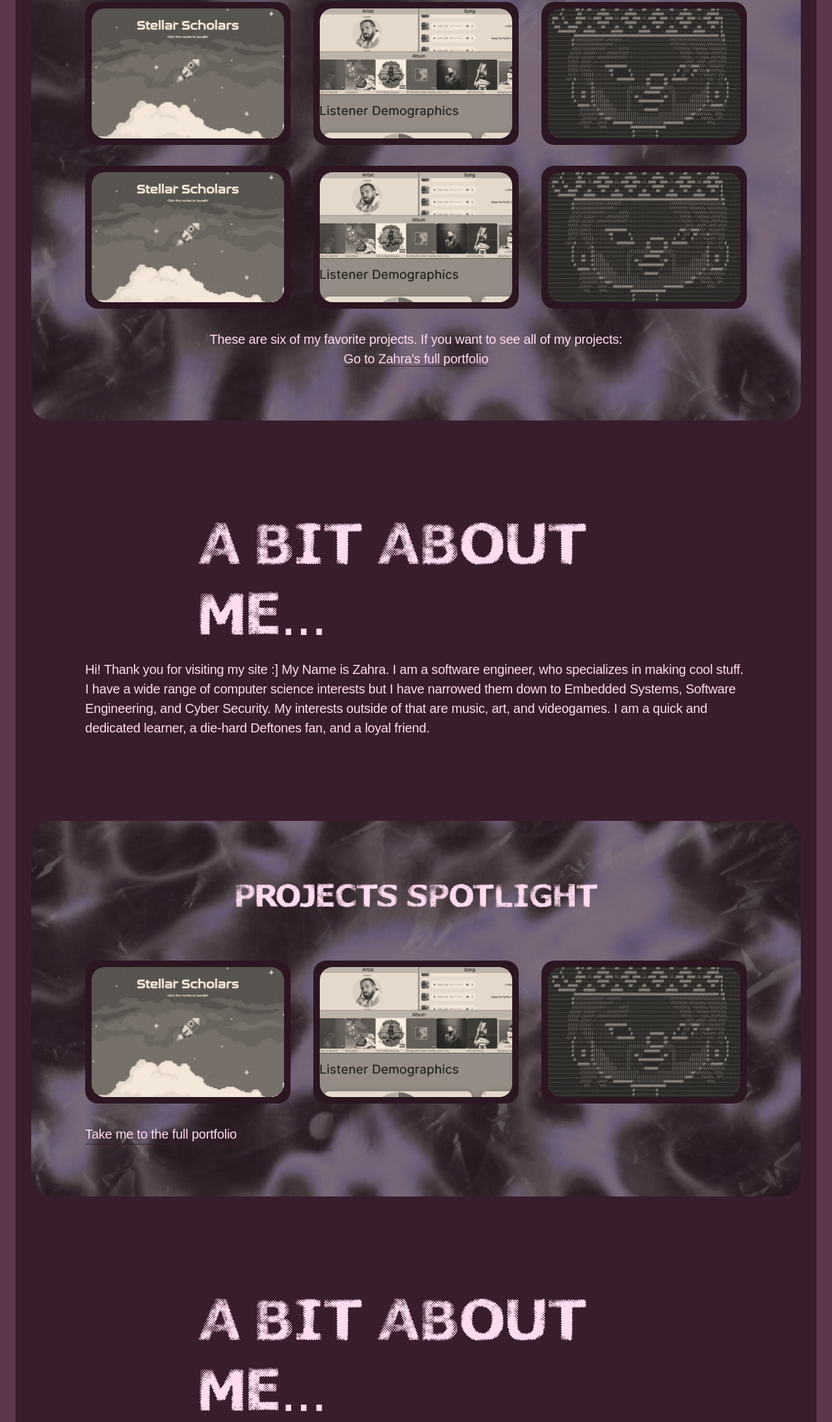
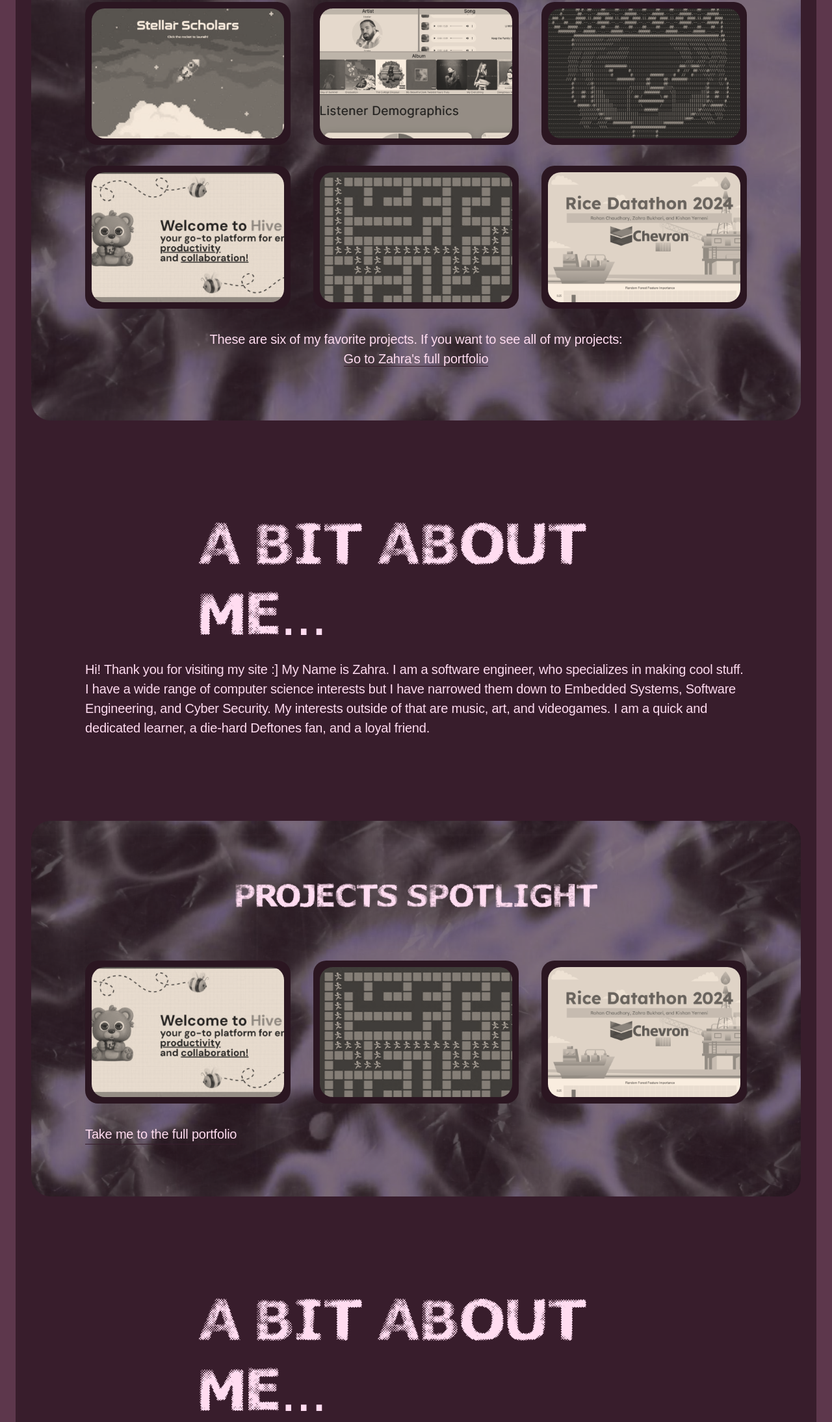
Before and after one commit to zahrabytes/PersonalWebsite, a plain HTML site: page index.html in a window 1280 px wide. Shown: the part 681-2869 px from the top of the page at 65% size. Drawn offline with Linux system fonts and the light colour scheme; a web font is replaced by a local one.

```diff
--- a/index.html
+++ b/index.html
@@ -89,7 +89,7 @@
                   <a href="projects/toyota-product-redesign.html">
                     <div class="image-container">
                       <img
-                        src="img/preview-stellarscholars.png"
+                        src="img/hive.jpg"
                         alt="A preview of stellar scholars"
                         width="392" height="248"/>
                     </div>
@@ -98,7 +98,7 @@
                   <li>
                   <a href="projects/swell-marketing-redesign.html">
                     <div class="image-container">
-                      <img src="img/preview-synth.png"
+                      <img src="img/maze.jpg"
                           alt="A preview of synth"
                           width="392" height="248" />
                     </div>
@@ -108,7 +108,7 @@
                     <a href="projects/console-product-design.html">
                       <div class="image-container">
                         <img
-                          src="img/preview-pixelbf.png"
+                          src="img/rice.png"
                           alt="A preview of pixel bf"
                           width="392" height="248" />
                       </div>
@@ -141,7 +141,7 @@
                 <a href="projects/toyota-product-redesign.html">
                   <div class="image-container">
                     <img
-                      src="img/preview-stellarscholars.png"
+                      src="img/hive.jpg"
                       alt="A preview of stellar scholars"
                       width="392" height="248"/>
                   </div>
@@ -150,7 +150,7 @@
                 <li>
                 <a href="projects/swell-marketing-redesign.html">
                   <div class="image-container">
-                    <img src="img/preview-synth.png"
+                    <img src="img/maze.jpg"
                         alt="A preview of synth"
                         width="392" height="248" />
                   </div>
@@ -160,7 +160,7 @@
                   <a href="projects/console-product-design.html">
                     <div class="image-container">
                       <img
-                        src="img/preview-pixelbf.png"
+                        src="img/rice.png"
                         alt="A preview of pixel bf"
                         width="392" height="248" />
                     </div>
```
Also changed, not shown: img/hive.jpg (added), img/maze.jpg (added), img/rice.png (added).
